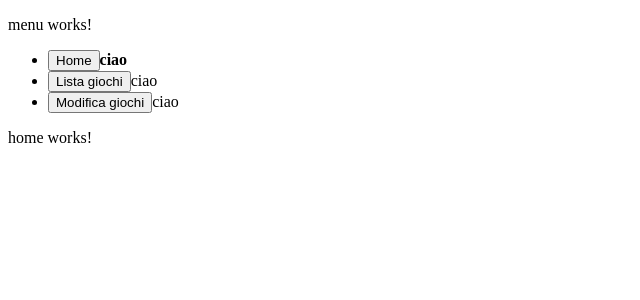
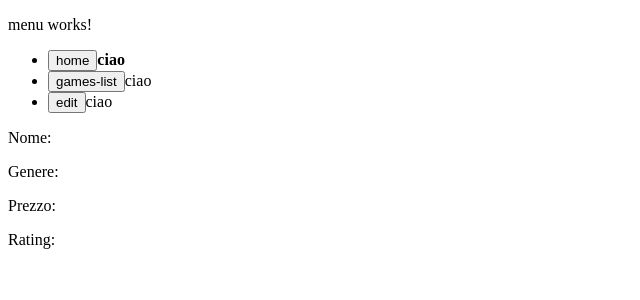
Before and after one commit to amanpreet98singh/Esericizio, an Angular app: page /detail in a window 1280 px wide. Shown: the top 300 px of the page, without its empty margins (0-640 px from the left). Built offline with nearby package versions, Linux system fonts and the light colour scheme.

Commit message:
creazione routing

```diff
--- a/src/app/app.component.html
+++ b/src/app/app.component.html
@@ -1,7 +1,2 @@
 <app-menu (selectMenuItem)="componentToShow = $event"></app-menu>
-<div [ngSwitch]="componentToShow">
-    <app-home *ngSwitchCase=1></app-home>
-    <app-games-list *ngSwitchCase=2 (showDetail)="showDetailPage($event)"></app-games-list>
-    <app-edit-game *ngSwitchCase=3></app-edit-game>
-    <app-game-detail *ngSwitchCase=4 [gameid]="gameIdForDetail"></app-game-detail>
-</div>
+<router-outlet></router-outlet>
--- a/src/app/app.module.ts
+++ b/src/app/app.module.ts
@@ -1,5 +1,6 @@
 import { BrowserModule } from '@angular/platform-browser';
 import { NgModule } from '@angular/core';
+import { RouterModule, Routes } from '@angular/router';
 
 import { AppComponent } from './app.component';
 import { HomeComponent } from './components/home/home.component';
@@ -7,6 +8,14 @@ import { GamesListComponent } from './components/games-list/games-list.component
 import { GameDetailComponent } from './components/game-detail/game-detail.component';
 import { MenuComponent } from './components/menu/menu.component';
 import { EditGameComponent } from './components/edit-game/edit-game.component';
+
+const appRoutes: Routes = [
+  { path: 'home', component: HomeComponent },
+  { path: 'games-list', component: GamesListComponent },
+  { path: 'detail',  component: GameDetailComponent },
+  { path: 'edit',  component: EditGameComponent },
+  { path: '', redirectTo: '/home', pathMatch:'full' },
+];
 
 @NgModule({
   declarations: [
@@ -18,7 +27,10 @@ import { EditGameComponent } from './components/edit-game/edit-game.component';
     EditGameComponent
   ],
   imports: [
-    BrowserModule
+    BrowserModule,
+    RouterModule.forRoot(
+      appRoutes,
+    )
   ],
   providers: [],
   bootstrap: [AppComponent]
--- a/src/app/components/game-detail/game-detail.component.html
+++ b/src/app/components/game-detail/game-detail.component.html
@@ -1,4 +1,6 @@
-<p>Nome: {{game.name}}</p>
-<p>Genere: {{game.genere}}</p>
-<p>Prezzo: {{game.prezzo}}</p>
-<p>Rating: {{game.rating}}</p>
+<div>
+    <p>Nome: {{game?.name}}</p>
+    <p>Genere: {{game?.genere}}</p>
+    <p>Prezzo: {{game?.prezzo}}</p>
+    <p>Rating: {{game?.rating}}</p>
+</div>
--- a/src/app/components/games-list/games-list.component.html
+++ b/src/app/components/games-list/games-list.component.html
@@ -1,6 +1,6 @@
 <ul>
     <li *ngFor="let gameItem of gameList">
         nome {{gameItem.name}}
-        <button (click)="showDetail(gameItem.id)">ciao</button>
+        <button routerLink="/detail">ciao</button>
     </li>
 </ul>
--- a/src/app/components/menu/menu.component.html
+++ b/src/app/components/menu/menu.component.html
@@ -2,6 +2,6 @@
 <ul>
     <li *ngFor="let menuItem of menuList" [class.active]="menuItem.sele">
 
-        <button (click)="selectedComponenet(menuItem.id)">{{menuItem.desc}}</button>ciao
+        <button [routerLink]="menuItem.desc">{{menuItem.desc}}</button>ciao
     </li>
 </ul>
--- a/src/app/components/menu/menu.component.ts
+++ b/src/app/components/menu/menu.component.ts
@@ -24,10 +24,10 @@ export class MenuComponent implements OnInit {
   }
   menuList:MenuItem[]=[
   { id:1,
-    desc:"Home",
+    desc:"home",
     sele: true},
-     { id:2, desc:"Lista giochi",
+     { id:2, desc:"games-list",
      sele: false},
-     { id:3, desc:"Modifica giochi",
+     { id:3, desc:"edit",
      sele: false}   ]
 }
```
